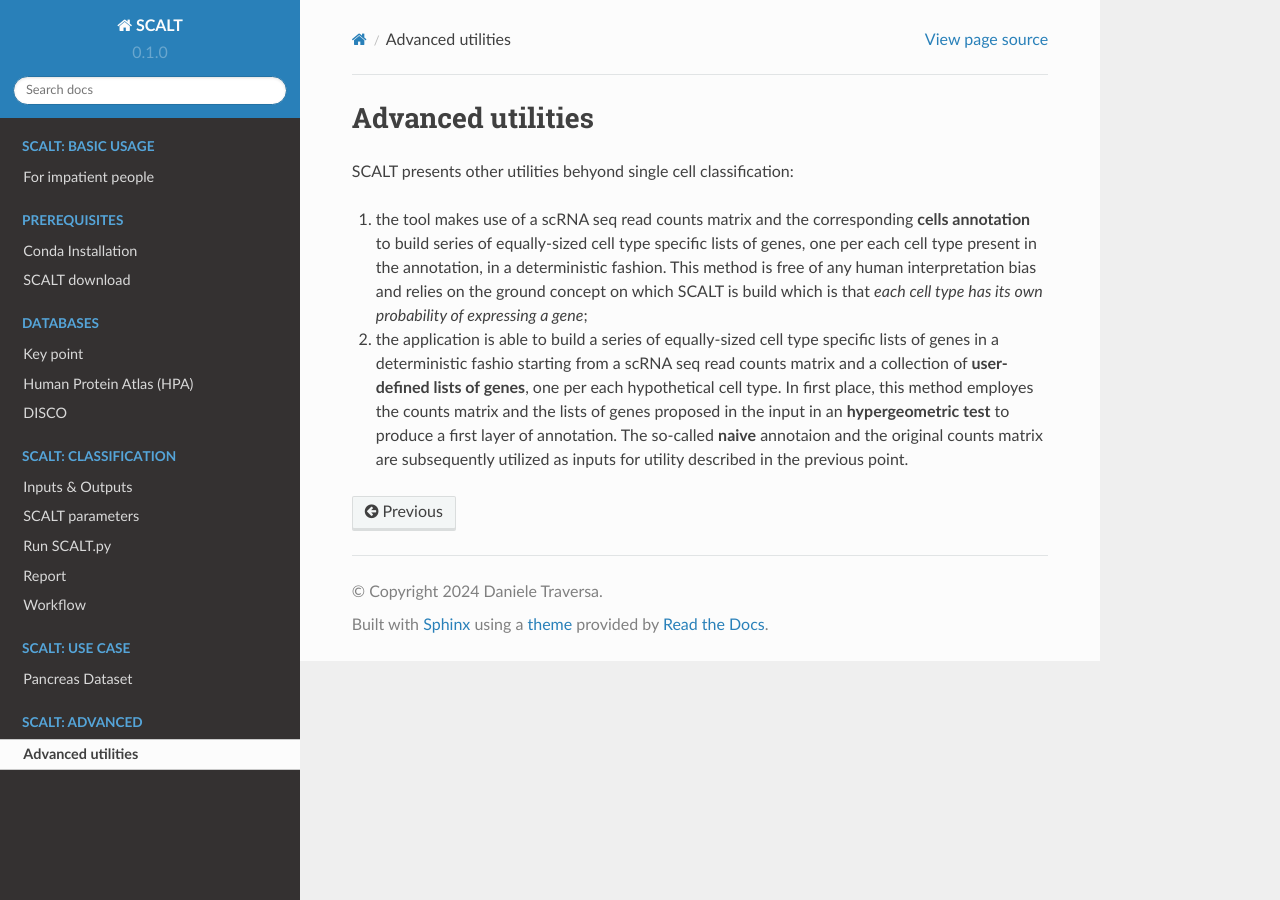
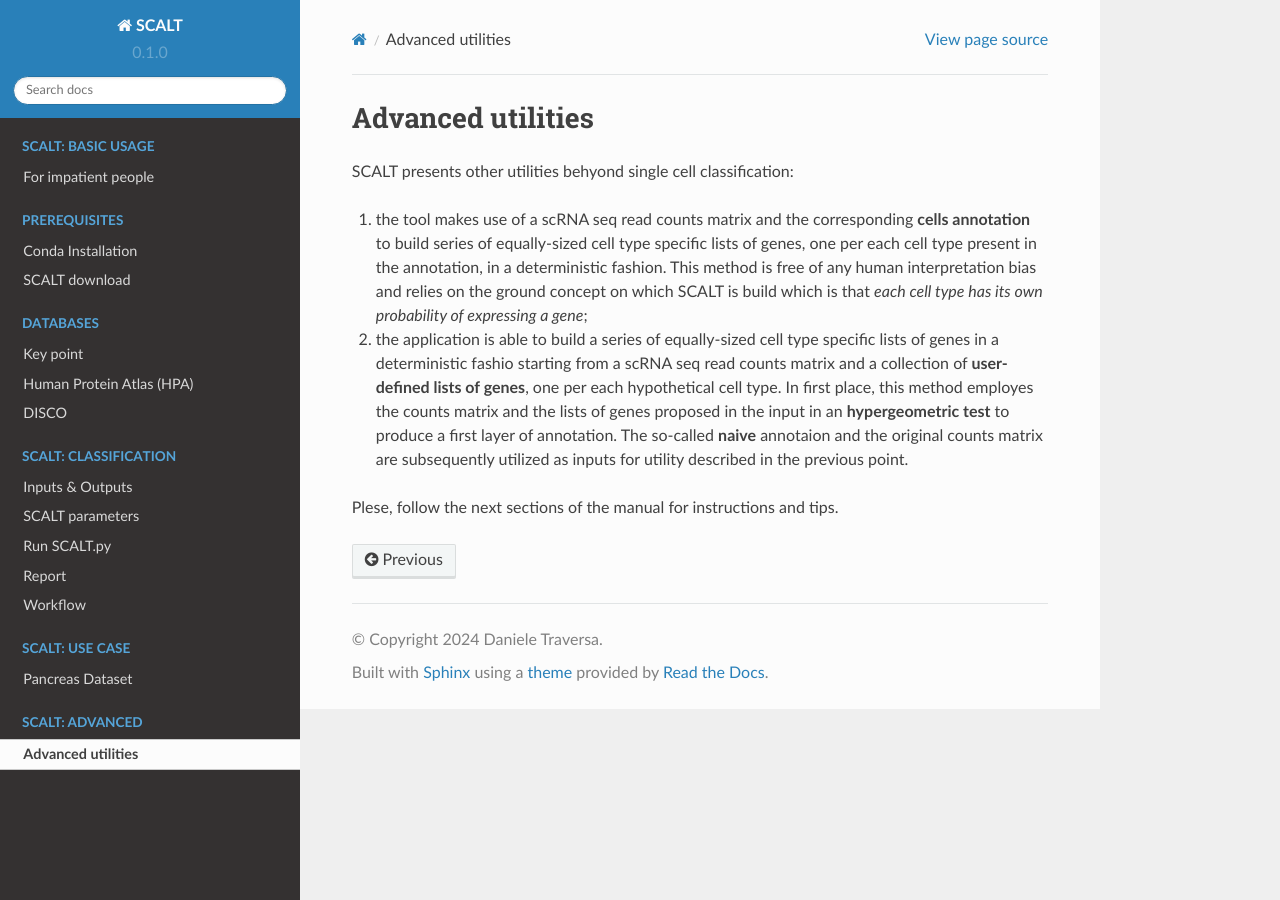
Before and after one commit to danitrave/CapitalCitiesGame, a Sphinx documentation site: the page built from docs/source/advanced.rst, in a window 1280 px wide. Built offline with Sphinx 7.4.7 and the Read the Docs theme 2.0.0, drawn with Linux system fonts in a browser that asks for light colours.

Commit message:
Update advanced.rst

```diff
--- a/docs/source/advanced.rst
+++ b/docs/source/advanced.rst
@@ -5,3 +5,5 @@ SCALT presents other utilities behyond single cell classification:
 
 1. the tool makes use of a scRNA seq read counts matrix and the corresponding **cells annotation** to build series of equally-sized cell type specific lists of genes, one per each cell type present in the annotation, in a deterministic fashion. This method is free of any human interpretation bias and relies on the ground concept on which SCALT is build which is that *each cell type has its own probability of expressing a gene*;
 2. the application is able to build a series of equally-sized cell type specific lists of genes in a deterministic fashio starting from a scRNA seq read counts matrix and a collection of **user-defined lists of genes**, one per each hypothetical cell type. In first place, this method employes the counts matrix and the lists of genes proposed in the input in an **hypergeometric test** to produce a first layer of annotation. The so-called **naive** annotaion and the original counts matrix are subsequently utilized as inputs for utility described in the previous point.
+
+Plese, follow the next sections of the manual for instructions and tips.
```
